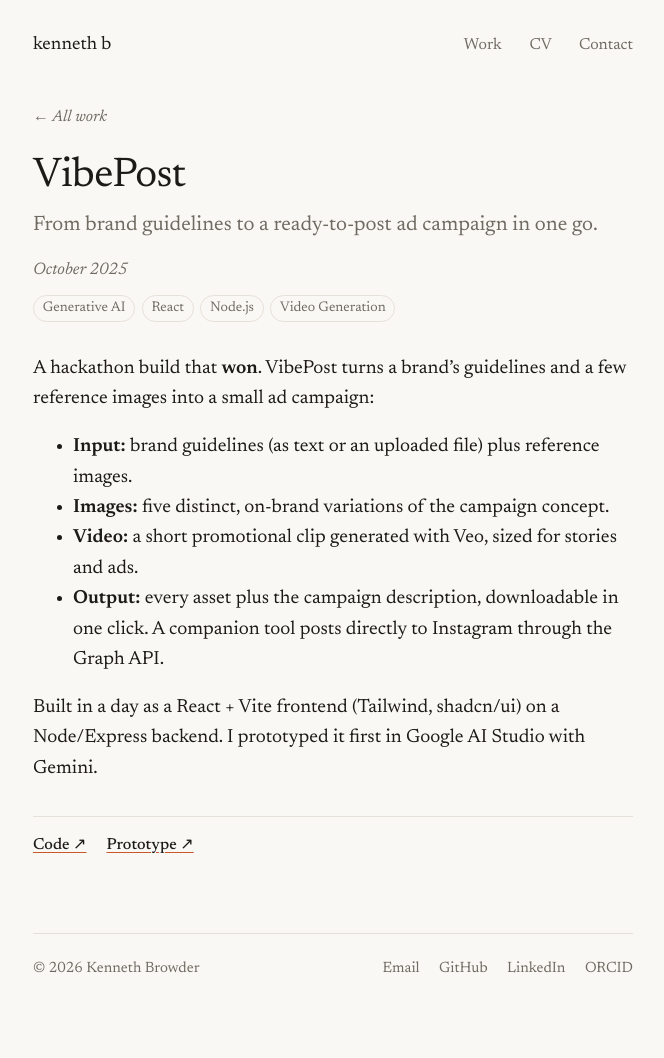
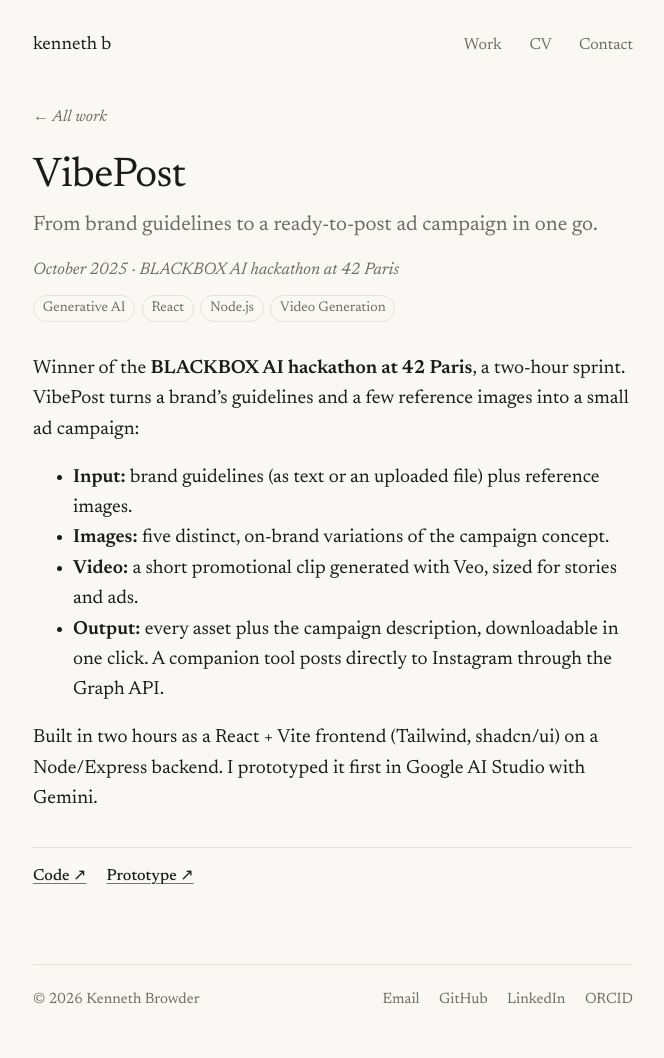
Before and after one commit to pandanautinspace/pandanautinspace.github.io, a Jekyll site: the page built from _projects/vibepost.md, in a window 1280 px wide. Shown: the whole page, without its empty margins (307-971 px from the left). Built offline with Jekyll 4.4.1, drawn with Linux system fonts in a browser that asks for light colours; some web fonts are replaced; before the commit the page ends 1027 px from its top, so only the background shows below that.

Commit message:
VibePost: BLACKBOX AI hackathon @ 42 Paris; Opti finalist; gallery clips for football + animation
Co-Authored-By: Claude Opus 5.5 <noreply@anthropic.com>
Claude-Session: https://claude.ai/code/session_012DSXwSFicvD2pDRBKFyJh9

```diff
--- a/_projects/vibepost.md
+++ b/_projects/vibepost.md
@@ -4,6 +4,7 @@ subtitle: From brand guidelines to a ready-to-post ad campaign in one go.
 date: 2025-10-21
 featured: 4
 kind: Hackathon winner
+context: BLACKBOX AI hackathon at 42 Paris
 excerpt: Upload your brand guidelines and a few reference images, and get back a set of on-brand campaign images, a promo video and copy, ready to post.
 tags:
 - Generative AI
@@ -17,7 +18,7 @@ links:
   url: https://github.com/pandanautinspace/ai-ad-campaign-builder
 ---
 
-A hackathon build that **won**. VibePost turns a brand's guidelines and a few reference
+Winner of the **BLACKBOX AI hackathon at 42 Paris**, a two-hour sprint. VibePost turns a brand's guidelines and a few reference
 images into a small ad campaign:
 
 - **Input:** brand guidelines (as text or an uploaded file) plus reference images.
@@ -26,6 +27,6 @@ images into a small ad campaign:
 - **Output:** every asset plus the campaign description, downloadable in one click. A
   companion tool posts directly to Instagram through the Graph API.
 
-Built in a day as a React + Vite frontend (Tailwind, shadcn/ui) on a Node/Express backend.
+Built in two hours as a React + Vite frontend (Tailwind, shadcn/ui) on a Node/Express backend.
 I prototyped it first in Google AI Studio with Gemini.
-<!-- TODO: name the hackathon and the prize, and add a screen recording of the flow. -->
+<!-- TODO: add a screen recording of the flow if one turns up. -->
```
Also changed, not shown: _projects/football-commentator.md (+2 -1 lines), _projects/opti-ai-cost-auditor.md (+2 -2 lines), _projects/physical-simulation-for.md (+2 -1 lines).
